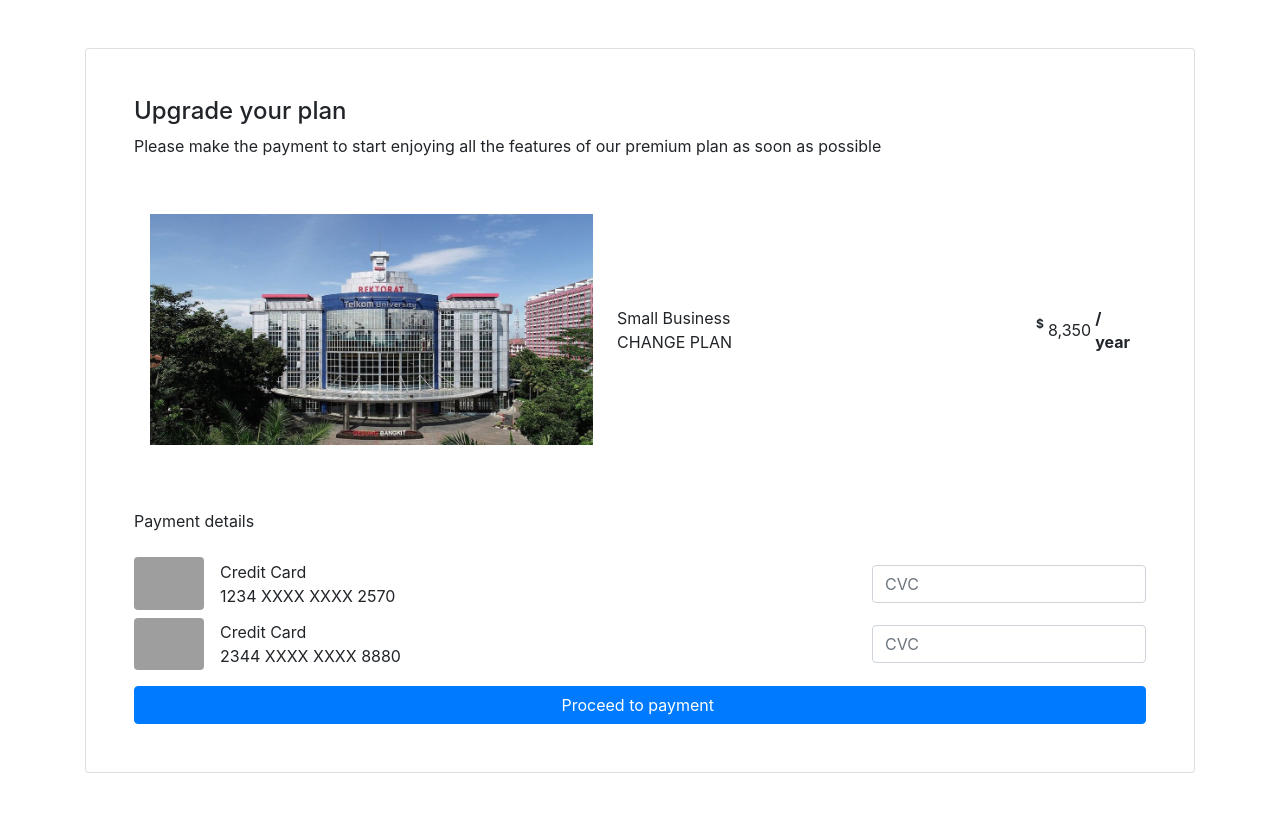
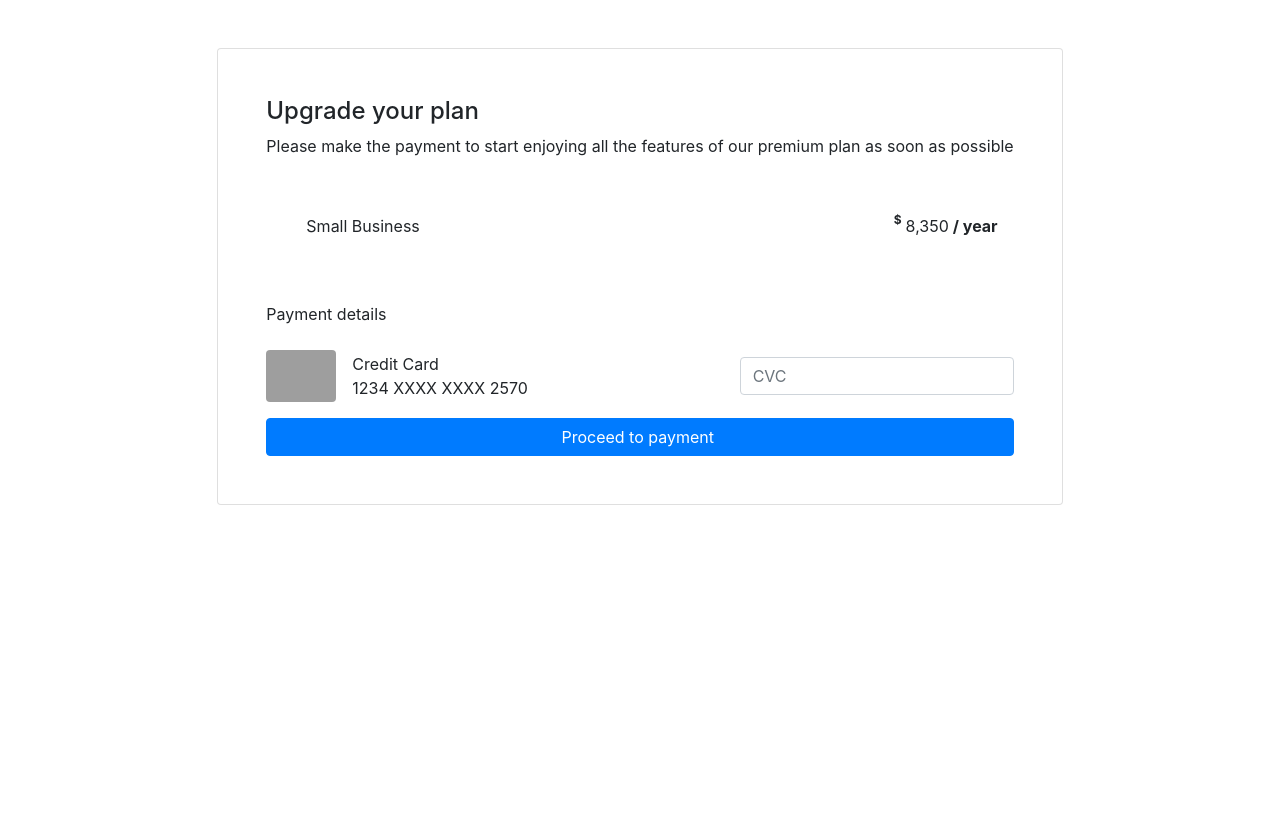
Before and after one commit to kel4if4202/dekosande, a CodeIgniter app: page /dekosande/index.php/welcome/pembayaran in a window 1280 px wide. After the commit the page ends 505 px from the top, so only its background shows below. Run offline with CodeIgniter, Linux system fonts and the light colour scheme; some libraries are stand-ins or nearby versions; grey boxes are pictures that could not be loaded.

Commit message:
pembayaran

```diff
--- a/application/controllers/UserController.php
+++ b/application/controllers/UserController.php
@@ -113,7 +113,8 @@ class UserController extends CI_Controller {
                 'nama' => $this->input->post('nama'),
                 'jenis_kelamin' => $this->input->post('jenis_kelamin'),
                 'email' => $this->input->post('email'),
-                'tlahir' => $this->input->post('tlahir')
+                'tlahir' => $this->input->post('tlahir'),
+                'peran' => $this->session->userdata('data_login')['peran']
             ];
             $this->UserModel->updateUser($data_update, $NIK);
             $data_update['NIK'] = $NIK;
--- a/application/models/BookingModel.php
+++ b/application/models/BookingModel.php
@@ -18,7 +18,7 @@ class BookingModel extends CI_Model {
 
     public function getBookingByNIK($nik)
     {
-        return $this->db->query('SELECT `booking`.`tanggal` as `tanggal`, `kos`.`namaKos`, `booking`.`status` FROM `booking` LEFT JOIN `kos` ON `kos`.`idKos` = `booking`.`idKos` WHERE `booking`.`NIK` = '.$nik.';')->result_array();
+        return $this->db->query('SELECT `booking`.`tanggal` as `tanggal`, `kos`.`namaKos`, `booking`.`status`, `booking`.`idBooking` FROM `booking` LEFT JOIN `kos` ON `kos`.`idKos` = `booking`.`idKos` WHERE `booking`.`NIK` = '.$nik.';')->result_array();
     }
 
     public function getlistbooking($nik){
--- a/application/views/HistoryBookingView.php
+++ b/application/views/HistoryBookingView.php
@@ -50,7 +50,7 @@
             },
             {
                 "render": function(data, type, row){
-                    return '<button type="button" class="btn btn-primary" onclick=document.location.href="<?= site_url('Welcome/pembayaran') ?>"><i class="fas fa-user-edit"></i></button>'
+                    return `<button type="button" class="btn btn-primary" onclick=document.location.href="<?= site_url('Welcome/pembayaran') ?>"><i class="fas fa-user-edit"></i></button>`
                 }
             }
         ]
--- a/application/views/PembayaranView.php
+++ b/application/views/PembayaranView.php
@@ -5,8 +5,8 @@
             <p class="text">Please make the payment to start enjoying all the features of our premium plan as soon as possible</p>
         </div>
         <div class="pricing p-3 rounded mt-4 d-flex justify-content-between">
-            <div class="images d-flex flex-row align-items-center"> <img class="d-block w-50" src="<?= base_url('asset/0.jpg') ?>">
-                <div class="d-flex flex-column ml-4"> <span class="business">Small Business</span> <span class="plan">CHANGE PLAN</span> </div>
+            <div class="images d-flex flex-row align-items-center">
+                <div class="d-flex flex-column ml-4"> <span class="business">Small Business</span> </div>
             </div>
             <!--pricing table-->
             <div class="d-flex flex-row align-items-center"> <sup class="dollar font-weight-bold">$</sup> <span class="amount ml-1 mr-1">8,350</span> <span class="year font-weight-bold">/ year</span> </div> <!-- /pricing table-->
@@ -17,12 +17,6 @@
             </div>
             <div> <input type="text" class="form-control cvv" placeholder="CVC"> </div>
         </div>
-        <div class="credit rounded mt-2 d-flex justify-content-between align-items-center">
-            <div class="d-flex flex-row align-items-center"> <img src="https://i.imgur.com/qHX7vY1.png" class="rounded" width="70">
-                <div class="d-flex flex-column ml-3"> <span class="business">Credit Card</span> <span class="plan">2344 XXXX XXXX 8880</span> </div>
-            </div>
-            <div> <input type="text" class="form-control cvv" placeholder="CVC"> </div>
-        </div>
-        <div class="mt-3"> <button class="btn btn-primary btn-block payment-button">Proceed to payment <i class="fa fa-long-arrow-right"></i></button> </div>
+        <div class="mt-3"> <button class="btn btn-primary btn-block payment-button" onclick=document.location.href="<?= site_url('Welcome/historyBooking') ?>">Proceed to payment <i class="fa fa-long-arrow-right"></i></button> </div>
     </div>
 </div>
--- a/application/views/template/Navbar.php
+++ b/application/views/template/Navbar.php
@@ -1,16 +1,13 @@
 <div>
 <!-- Search Kost -->
     <nav class="navbar navbar-expand-lg navbar-dark bg-dark fixed-top">
-        <a class="navbar-brand" href="#">DEKOSANDE</a>
+        <a class="navbar-brand" href="<?= site_url('Welcome')?>">DEKOSANDE</a>
         <button class="navbar-toggler" type="button" data-toggle="collapse" data-target="#navbarSupportedContent" aria-controls="navbarSupportedContent" aria-expanded="false" aria-label="Toggle navigation">
             <span class="navbar-toggler-icon"></span>
         </button>
 
         <div class="collapse navbar-collapse" id="navbarSupportedContent">
             <ul class="navbar-nav mr-auto">
-                <li class="nav-item active">
-                    <a class="nav-link" href="<?= site_url('Welcome/index')?>">Home <span class="sr-only">(current)</span></a>
-                </li>
                 <?php if($this->session->userdata('data_login') == True) {?>
                     <?php if($this->session->userdata('data_login')['peran'] == 1) {?>
                         <li class="nav-item">
```
